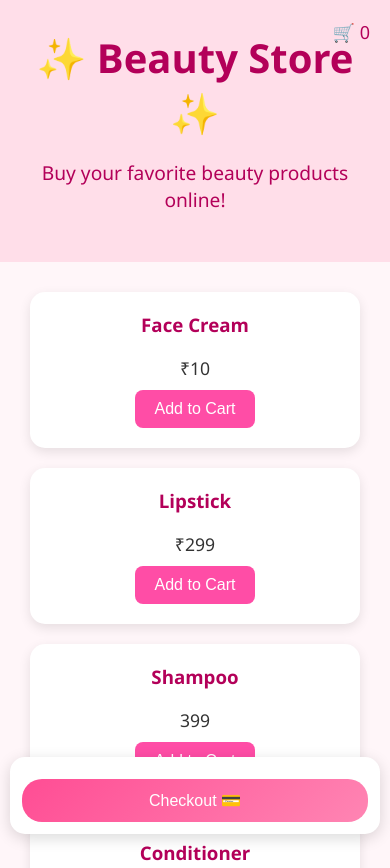
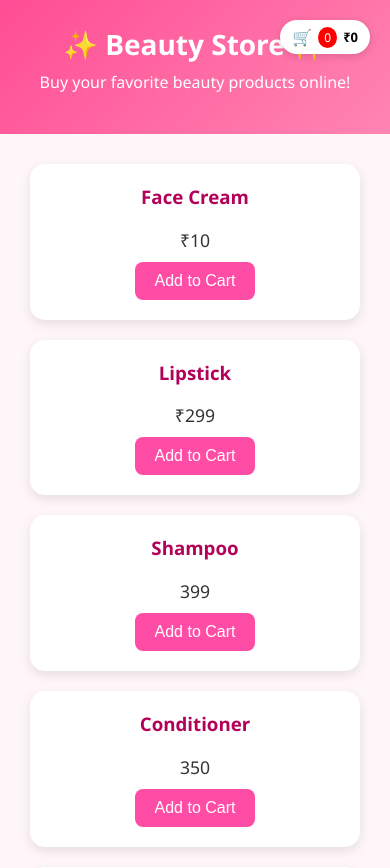
Before and after one commit to lohit777/beauty-products, a website: page public/index.html in a window 390 px wide. Shown: the top 868 px of the page. Drawn offline with Linux system fonts and the light colour scheme.

Commit message:
updated UI

```diff
--- a/public/index.html
+++ b/public/index.html
@@ -7,13 +7,18 @@
   <script src="https://checkout.razorpay.com/v1/checkout.js"></script>
 </head>
 <body>
-  <header>
-    <h1>✨ Beauty Store ✨</h1>
-    <p>Buy your favorite beauty products online!</p>
-    <div class="cart-icon">
-        🛒 <span id="cart-count">0</span>
-      </div>
-  </header>
+    <header class="header">
+        <h1 class="title">✨ Beauty Store ✨</h1>
+        <p class="subtitle">Buy your favorite beauty products online!</p>
+
+        <div class="cart-icon" onclick="checkout()">
+          🛒
+          <span id="cart-count" class="cart-count">0</span>
+          <span id="cart-total-top" class="cart-total-top">₹0</span>
+          <span id="cart-checkout" class="cart-checkout">Checkout →</span>
+
+        </div>
+      </header>
 
   <main class="product-grid">
 
@@ -82,10 +87,6 @@
         <button onclick="addToCart('Face Wash', 199)">Add to Cart</button>
       </div>
 
-      <div id="checkout-bar" class="checkout-bar">
-        <span id="checkout-summary"></span>
-                <button onclick="checkout()">Checkout 💳</button>
-      </div>
   </main>
   <div id="cart-page" class="cart-page" style="display:none;">
     <h2 class="cart-title">🛒 Your Cart</h2>
@@ -125,7 +126,7 @@ function addToCart(name, price) {
     cart.push({ name, price, qty: 1 });
   }
 
-  updateCartMessage(name); // 👈 pass product name
+  updateCartMessage(); // 👈 pass product name
 }
 
 /* =========================
@@ -237,27 +238,27 @@ async function buyNow() {
    UI HELPERS
 ========================= */
 
-function updateCartMessage(lastAdded = "") {
+function updateCartMessage() {
   const totalItems = cart.reduce((sum, item) => sum + item.qty, 0);
   const totalAmount = cart.reduce((sum, item) => sum + item.price * item.qty, 0);
 
-  // ✅ Safe update (no crash)
-  const msg = document.getElementById("cart-message");
-  if (msg) {
-    msg.innerText =
-      totalItems === 0
-        ? "🛒 Cart is empty"
-        : `🛒 ${totalItems} item(s) in cart | Added: ${lastAdded} ✅`;
+  const count = document.getElementById("cart-count");
+  const total = document.getElementById("cart-total-top");
+  const checkoutText = document.getElementById("cart-checkout");
+
+  count.innerText = totalItems;
+  total.innerText = `₹${totalAmount}`;
+
+  // show/hide based on cart
+  if (totalItems === 0) {
+    count.style.display = "none";
+    total.style.display = "none";
+    checkoutText.style.display = "none";
+  } else {
+    count.style.display = "inline";
+    total.style.display = "inline";
+    checkoutText.style.display = "inline";
   }
-
-  // ✅ Bottom bar update
-  document.getElementById("checkout-summary").innerHTML = `
-  <div style="font-size:14px;">🛒 ${totalItems} items</div>
-  <div style="font-weight:bold; font-size:16px;">₹${totalAmount}</div>
-`;
-
-  // ✅ Top icon update
-  document.getElementById("cart-count").innerText = totalItems;
 }
 
 function showSuccess(paymentId, total) {
--- a/public/style.css
+++ b/public/style.css
@@ -6,12 +6,67 @@ body {
     background-color: #fff6f9;
     color: #333;
   }
+  header {
+    position: relative;
+    text-align: center;
+  background: linear-gradient(135deg, #ff4d94, #ff85b3);
+  color: white;
+  padding: 25px 10px;
+  }
 
-  header {
-    text-align: center;
-    padding: 30px 20px;
-    background-color: #ffdee9;
-    color: #b30059;
+  /* CART CONTAINER */
+  .cart-icon {
+    position: absolute;
+    top: 15px;
+    right: 15px;
+    display: flex;
+    align-items: center;
+    gap: 8px;
+    cursor: pointer;
+    background: white;
+    padding: 8px 12px;
+    border-radius: 25px;
+    box-shadow: 0 2px 10px rgba(0,0,0,0.1);
+  }
+
+  /* COUNT BADGE */
+  .cart-count {
+    background: red;
+    color: white;
+    border-radius: 50%;
+    padding: 2px 6px;
+    font-size: 12px;
+  }
+
+
+  /* TOTAL */
+  .cart-total-top {
+    font-weight: bold;
+    font-size: 14px;
+  }
+
+  .cart-checkout {
+    color: #ff4d94;
+    font-weight: bold;
+    font-size: 14px;
+    display: none; /* hidden by default */
+  }
+
+  /* hover effect */
+  .cart-icon:hover .cart-checkout {
+    text-decoration: underline;
+  }
+
+  /* MOBILE IMPROVEMENT */
+  @media (max-width: 600px) {
+    .cart-icon {
+      padding: 6px 10px;
+      gap: 6px;
+    }
+
+    .cart-total-top {
+      font-size: 13px;
+    }
   }
 
   header h1 {
@@ -142,7 +197,16 @@ body {
   .checkout-btn:hover {
     transform: scale(1.05);
   }
+  .title {
+    margin: 0;
+    font-size: 28px;
+  }
 
+  /* SUBTITLE */
+  .subtitle {
+    margin-top: 8px;
+    font-size: 16px;
+  }
   /* CART PAGE */
 .cart-page {
     max-width: 800px;
@@ -296,12 +360,21 @@ body {
   }
   .cart-icon {
     position: absolute;
+    top: 20px;
     right: 20px;
-    top: 20px;
-    font-size: 18px;
+
+    display: flex;
+    align-items: center;
+    gap: 6px;
+
+    background: white;
+    color: black;
+    padding: 6px 12px;
+    border-radius: 25px;
+
+    box-shadow: 0 2px 8px rgba(0,0,0,0.15);
     cursor: pointer;
   }
-
   /* MOBILE VIEW */
   @media (max-width: 600px) {
 
```
